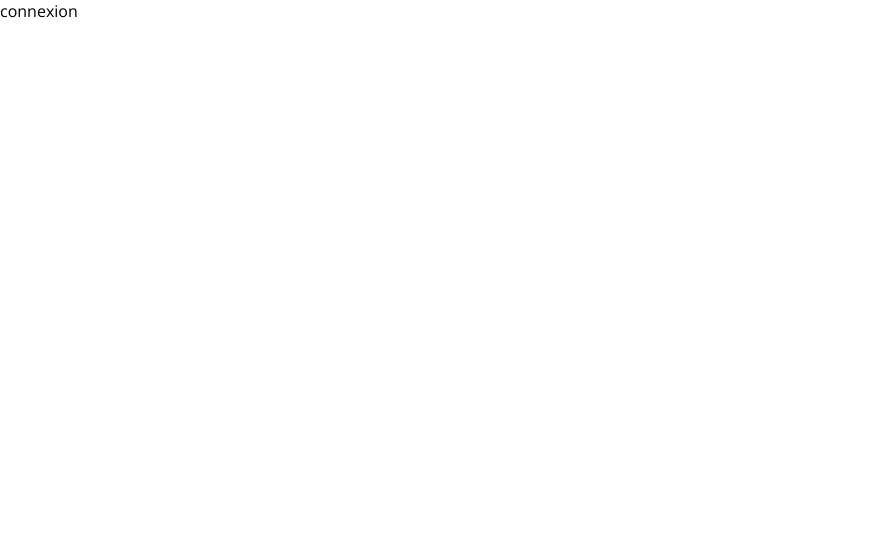
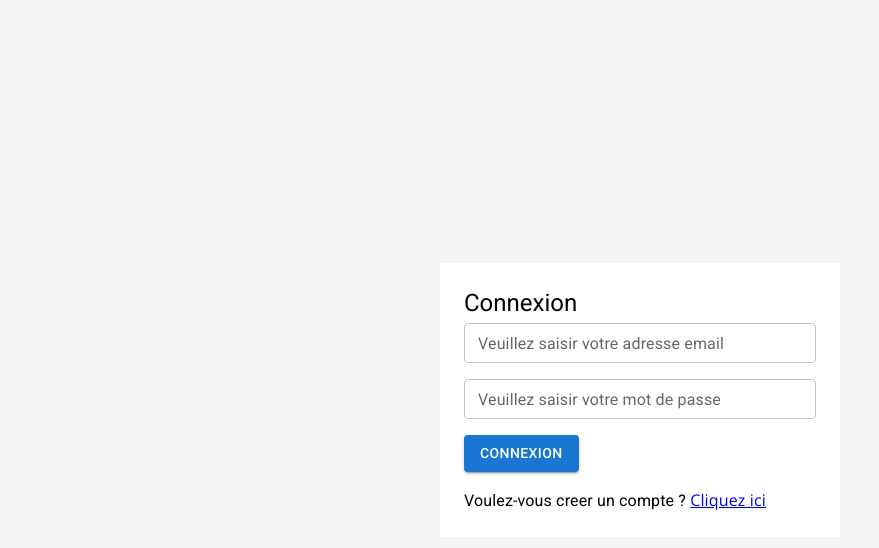
Before and after one commit to vanparfait/miniRseauSocial, a React (Vite) app: page /connexion in a window 1280 px wide. Shown: the top 548 px of the page, without its empty margins (0-879 px from the left). Built offline with nearby package versions, Linux system fonts and the light colour scheme.

Commit message:
page de connexion effectuee

```diff
--- a/db.json
+++ b/db.json
@@ -25,6 +25,48 @@
       "motDePasse": "12345",
       "motDePasseConfirmation": "12345",
       "id": 4
+    },
+    {
+      "nomUtilisateur": "oooooooooo",
+      "mailUtilisateur": "ccccc@tt",
+      "motDePasse": "555555",
+      "motDePasseConfirmation": "555555",
+      "id": 5
+    },
+    {
+      "nomUtilisateur": "oooooooooo",
+      "mailUtilisateur": "ccccc@tt",
+      "motDePasse": "555555",
+      "motDePasseConfirmation": "555555",
+      "id": 6
+    },
+    {
+      "nomUtilisateur": "oooooooooo",
+      "mailUtilisateur": "ccccc@tt",
+      "motDePasse": "555555",
+      "motDePasseConfirmation": "555555",
+      "id": 7
+    },
+    {
+      "nomUtilisateur": "oooooooooo",
+      "mailUtilisateur": "ccccc@tt",
+      "motDePasse": "555555",
+      "motDePasseConfirmation": "555555",
+      "id": 8
+    },
+    {
+      "nomUtilisateur": "oooooooooo",
+      "mailUtilisateur": "ccccc555@tt",
+      "motDePasse": "555555",
+      "motDePasseConfirmation": "555555",
+      "id": 9
+    },
+    {
+      "nomUtilisateur": "yyyyy",
+      "mailUtilisateur": "ccccc@ttjjj",
+      "motDePasse": "nnnnn",
+      "motDePasseConfirmation": "nnnnn",
+      "id": 10
     }
   ],
   "publication": [
--- a/src/pages/connexion/Connexion.jsx
+++ b/src/pages/connexion/Connexion.jsx
@@ -1,5 +1,106 @@
+import { Box, Button, Stack, TextField, Typography } from "@mui/material";
+import { useForm } from "react-hook-form";
+import toast from "react-hot-toast";
+import axios from "axios";
+import { Link, useNavigate } from "react-router-dom";
+import { useEffect } from "react";
+
 const Connexion = () => {
-  return <div>connexion</div>;
+  const navigate = useNavigate();
+
+  useEffect(() => {
+    if (localStorage.getItem("utilisateur")) {
+      navigate("/");
+    }
+  });
+
+  const {
+    register,
+    handleSubmit,
+    formState: { errors },
+  } = useForm();
+  const onSubmit = (data) => {
+    axios
+      .get(
+        `http://localhost:3000/utilisateurs?mailUtilisateur=${data.mailUtilisateur}&motDePasse=${data.motDePasse}`
+      )
+      .then((res) => {
+        console.log(res);
+        if (res.data.length > 0) {
+          localStorage.setItem("utilisateur", JSON.stringify(res.data[0]));
+          navigate("/");
+          toast.success("Connexion reussie");
+        } else {
+          toast.error("les identifiants sont incorrects");
+        }
+      });
+  };
+
+  return (
+    <Stack
+      alignItems={"center"}
+      justifyContent={"center"}
+      width={"100%"}
+      height={"100vh"}
+      backgroundColor={"#f5f5f5"}
+      //   backgroundColor={"red"}
+    >
+      <Box
+        width={400}
+        sx={{
+          backgroundColor: "#fff",
+          padding: 3,
+        }}
+      >
+        <Typography variant="h5">Connexion</Typography>
+        <form
+          style={{
+            marginTop: 4,
+          }}
+          onSubmit={handleSubmit(onSubmit)}
+        >
+          <Stack direction={"column"} gap={2}>
+            <TextField
+              id="filled-basic"
+              label="Veuillez saisir votre adresse email"
+              variant="outlined"
+              fullWidth
+              size="small"
+              type="email"
+              {...register("mailUtilisateur", {
+                required: "Veuillez saisir votre adresse email",
+                // pattern: /^[A-Za-z]+$/i,
+              })}
+            />
+            <TextField
+              id="filled-basic"
+              label="Veuillez saisir votre mot de passe"
+              variant="outlined"
+              fullWidth
+              size="small"
+              type="password"
+              {...register("motDePasse", {
+                required: "Veuillez saisir un mot de passe",
+                minLength: {
+                  value: 5,
+                  message:
+                    "Veuillez saisir un mot de passe  de plus de 5 caracteres",
+                },
+                maxLength: 14,
+              })}
+            />
+          </Stack>
+          <Button type="submit" sx={{ marginTop: 2 }} variant="contained">
+            Connexion
+          </Button>
+          <Typography paddingTop={2}>
+            Voulez-vous creer un compte ?{" "}
+            <Link to="/inscription">Cliquez ici</Link>{" "}
+          </Typography>
+        </form>
+      </Box>
+    </Stack>
+  );
 };
 
 export default Connexion;
--- a/src/pages/dashboard/Dashboard.jsx
+++ b/src/pages/dashboard/Dashboard.jsx
@@ -1,4 +1,14 @@
+import { useEffect } from "react";
+import { useNavigate } from "react-router-dom";
+
 const Dashboard = () => {
+  const navigate = useNavigate();
+  useEffect(() => {
+    if (!localStorage.getItem("utilisateur")) {
+      navigate("/connexion");
+    }
+  });
+
   return (
     <div>
       <h1>Dashboard</h1>
--- a/src/pages/inscription/Inscription.jsx
+++ b/src/pages/inscription/Inscription.jsx
@@ -2,8 +2,11 @@ import { Box, Button, Stack, TextField, Typography } from "@mui/material";
 import { useForm } from "react-hook-form";
 import toast from "react-hot-toast";
 import axios from "axios";
+import { useNavigate } from "react-router-dom";
 
 const Inscription = () => {
+  const navigate = useNavigate();
+
   const {
     register,
     handleSubmit,
@@ -14,14 +17,26 @@ const Inscription = () => {
       toast.error("Les mots de passe ne correspondent pas");
     else {
       axios
+        .get(
+          `http://localhost:3000/utilisateurs?mailUtilisateur=${data.mailUtilisateur}`
+        )
+        .then((res) => {
+          console.log(res);
+          if (res.data.length > 0) {
+            toast.error("Ce mot de passe existe deja");
+          } else {
+            axios
               .post("http://localhost:3000/utilisateurs", data)
               .then((res) => {
                 console.log(res);
                 toast.success("Inscription reussie");
+                navigate("/connexion");
               })
               .catch((err) => {
                 console.log(err);
                 toast.error("une erreur est survenue");
+              });
+          }
         });
     }
   };
```
Lines whose indentation alone changed are shown as unchanged.
